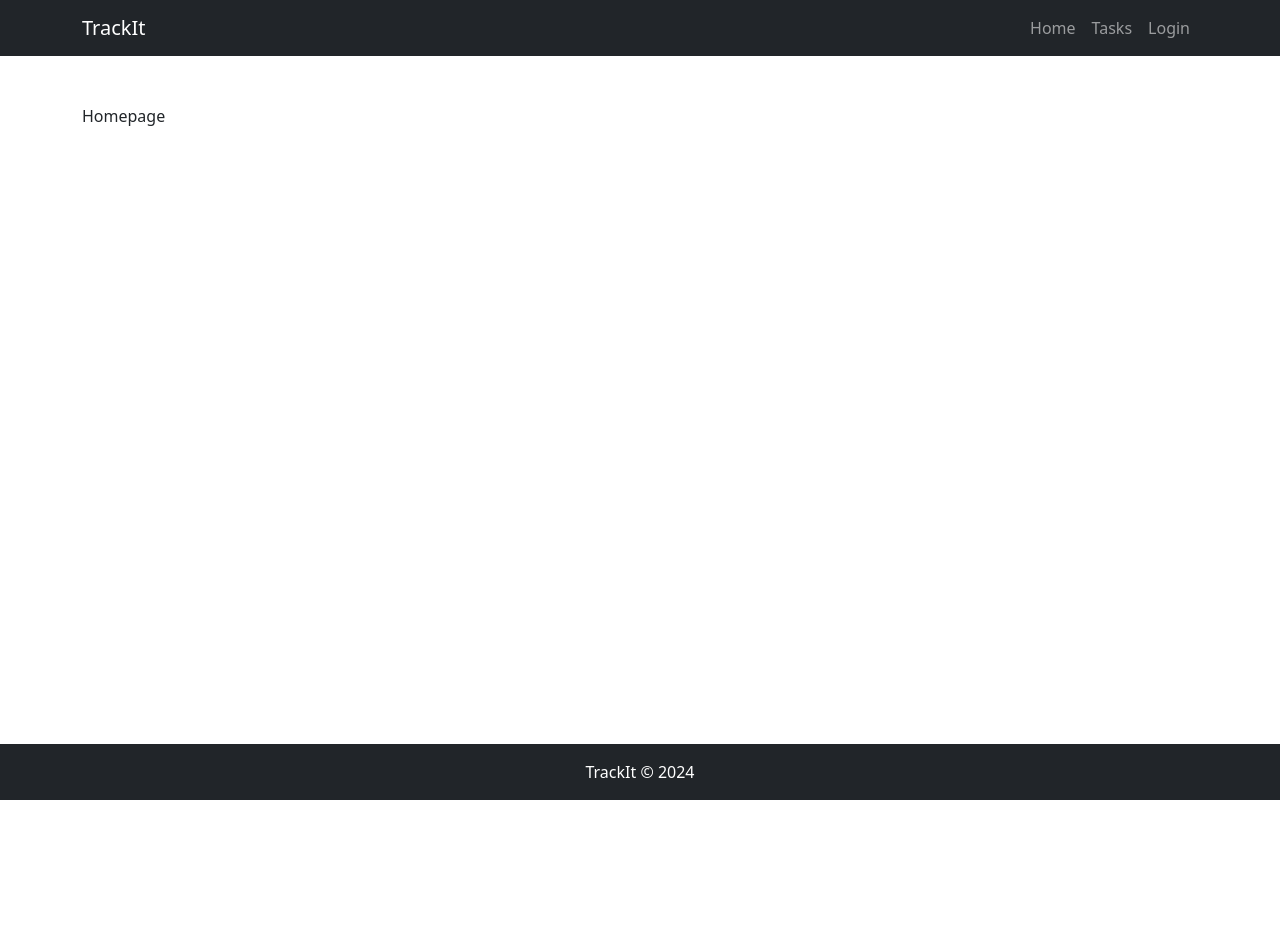
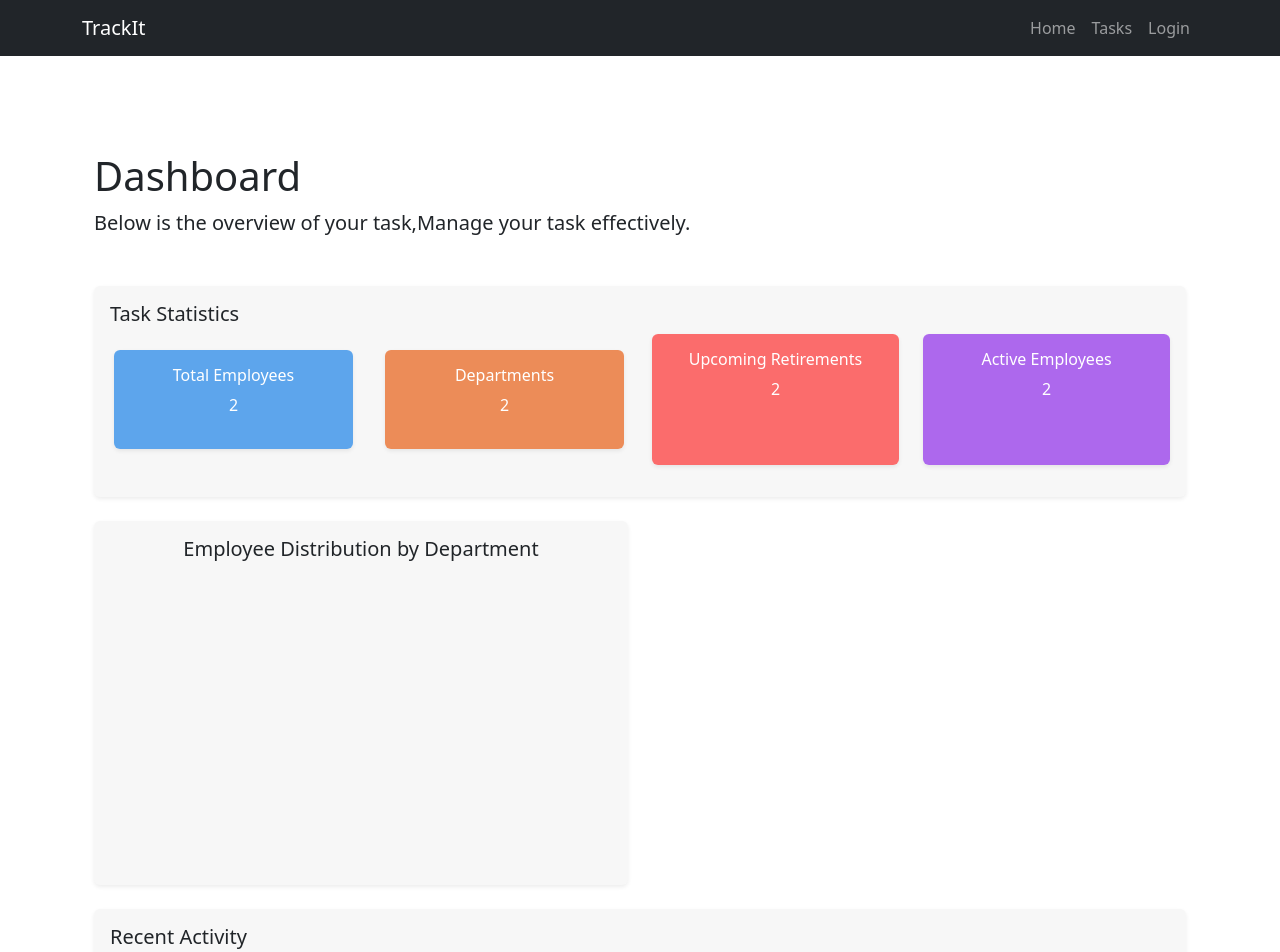
Before and after one commit to neeyrahh/capstone_project, a React (Create React App) app: page / in a window 1280 px wide. Shown: the top 952 px of the page. Before the commit the page ends 800 px from the top, so only its background shows below. Built offline with nearby package versions, Linux system fonts and the light colour scheme.

Commit message:
dashboard

```diff
--- a/package.json
+++ b/package.json
@@ -13,6 +13,7 @@
     "react-dom": "^18.3.1",
     "react-router-dom": "^6.26.2",
     "react-scripts": "5.0.1",
+    "recharts": "^2.12.7",
     "web-vitals": "^2.1.4"
   },
   "scripts": {
--- a/src/components/Homepage.js
+++ b/src/components/Homepage.js
@@ -1,9 +1,118 @@
-import React from 'react'
+import React from "react";
+import 'bootstrap/dist/css/bootstrap.min.css';
+import { PieChart, Pie, Cell, Tooltip, Legend } from 'recharts';
+// import { useEmployeeData } from "./EmployeeData";
+
+const COLORS = ['#2996ff', '#e8651d', '#ff0000b3', '#861de8e3', '#9a1de8'];
 
 const Homepage = () => {
+  // const { loading, error, data } = useEmployeeData();
+
+  // if (loading) {
+  //   return <p>Loading...</p>;
+  // }
+
+  // if (error) {
+  //   return <p>Database Connection Error!</p>;
+  // }
+
   return (
-    <div>Homepage</div>
-  )
-}
+    <div className="container mt-5">
+      <div className="text-left mb-5">
+        <h1>Dashboard</h1>
+        <p className="lead">Below is the overview of your task,Manage your task effectively.</p>
+      </div>
 
-export default Homepage
+
+      <div className="row mb-4">
+        <div className="col-md-12 d-flex pb-4">
+          <div className="card shadow-sm flex-fill" style={{ backgroundColor: '#b4b4b41c', color: '#212529', border: 'none'}}>
+            <div className="card-body d-flex flex-column align-items-left">
+              <h5 className="card-title text-left">Task  Statistics</h5>
+              <div className="row w-120">
+                <div className="col-md-3 mb-3 card-body d-flex flex-column align-items-left">
+                  <div className="card shadow-sm h-100 d-flex flex-column justify-content-center align-items-center" style={{ backgroundColor: '#1d84e8b3', color: '#ffffff', border:'none' }}>
+                    <div className="card-body text-center">
+                      <h6 className="card-title">Total Employees</h6>
+                      {/* <p className="stat-val">{data.totalEmployees}</p> */}
+                      <p className="stat-val">2</p>
+                    </div>
+                  </div>
+                </div>
+                <div className="col-md-3 mb-3 card-body d-flex flex-column align-items-left">
+                  <div className="card shadow-sm h-100 d-flex flex-column justify-content-center align-items-center" style={{ backgroundColor: '#e8651dba', color: '#ffffff', border:'none' }}>
+                    <div className="card-body text-center">
+                      <h6 className="card-title">Departments</h6>
+                      <p className="stat-val">2</p>
+                    </div>
+                  </div>
+                </div>
+                <div className="col-md-3 mb-3">
+                  <div className="card shadow-sm h-100 d-flex flex-column justify-content-center align-items-center" style={{ backgroundColor: '#ff00008f', color: '#ffffff', border:'none' }}>
+                    <div className="card-body text-center">
+                      <h6 className="card-title">Upcoming Retirements</h6>
+                      <p className="stat-val">2</p>
+                    </div>
+                  </div>
+                </div>
+                <div className="col-md-3 mb-3">
+                  <div className="card shadow-sm h-100 d-flex flex-column justify-content-center align-items-center" style={{ backgroundColor: '#861de8a6', color: '#ffffff', border:'none' }}>
+                    <div className="card-body text-center">
+                      <h6 className="card-title">Active Employees</h6>
+                      <p className="stat-val">2</p>
+                    </div>
+                  </div>
+                </div>
+              </div>
+            </div>
+          </div>
+        </div>
+
+        <div className="col-md-6 d-flex mb-6">
+          <div className="card shadow-sm flex-fill" style={{ backgroundColor: '#b4b4b41c', color: '#212529', border:'none' }}>
+            <div className="card-body d-flex flex-column justify-content-center align-items-center">
+              <h5 className="card-title text-left">Employee Distribution by Department</h5>
+              <PieChart width={400} height={300}>
+                <Pie
+                  // data={data.departmentDistribution}
+                  cx={200}
+                  cy={120}
+                  stroke="0"
+                  innerRadius={60}
+                  outerRadius={100}
+                  fill="#8884d8"
+                  paddingAngle={2}
+                  dataKey="value"
+                >
+                  {/* {data.departmentDistribution.map((entry, index) => (
+                    <Cell key={`cell-${index}`} fill={COLORS[index % COLORS.length]} />
+                  ))} */}
+                </Pie>
+                <Tooltip />
+                <Legend />
+              </PieChart>
+            </div>
+          </div>
+        </div>
+      </div>
+
+      {/* Recent Activity */}
+      <div className="row mb-4">
+        <div className="col-md-12">
+          <div className="card shadow-sm" style={{ backgroundColor: '#b4b4b41c', color: '#212529', border:'none' }}>
+            <div className="card-body">
+              <h5 className="card-title">Recent Activity</h5>
+              <ul className="list-group">
+                {/* {data.recentActivity.map((activity, index) => (
+                  <li key={index} className="list-group-item" style={{ backgroundColor: '#b4b4b400', color: '#212121' }}>{activity}</li>
+                ))} */}
+              </ul>
+            </div>
+          </div>
+        </div>
+      </div>
+    </div>
+  );
+};
+
+export default Homepage;
```
Also changed, not shown: 1 other file (tests, documents, lock files or other folders).
